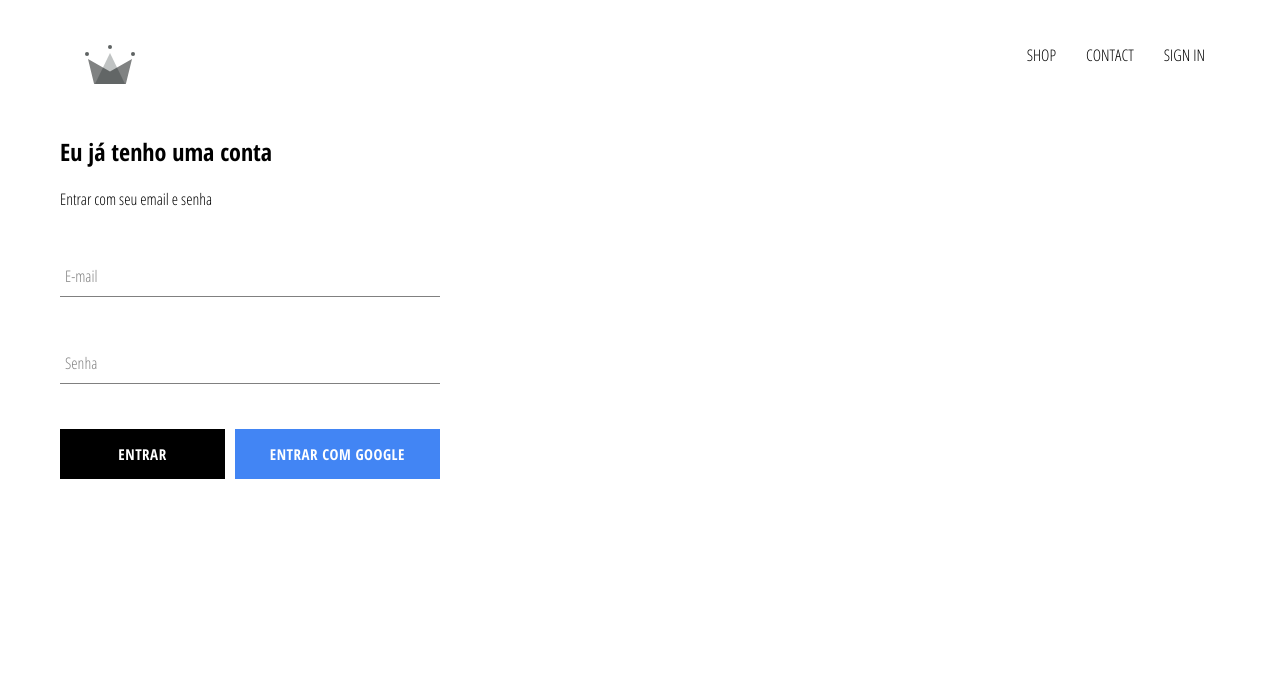
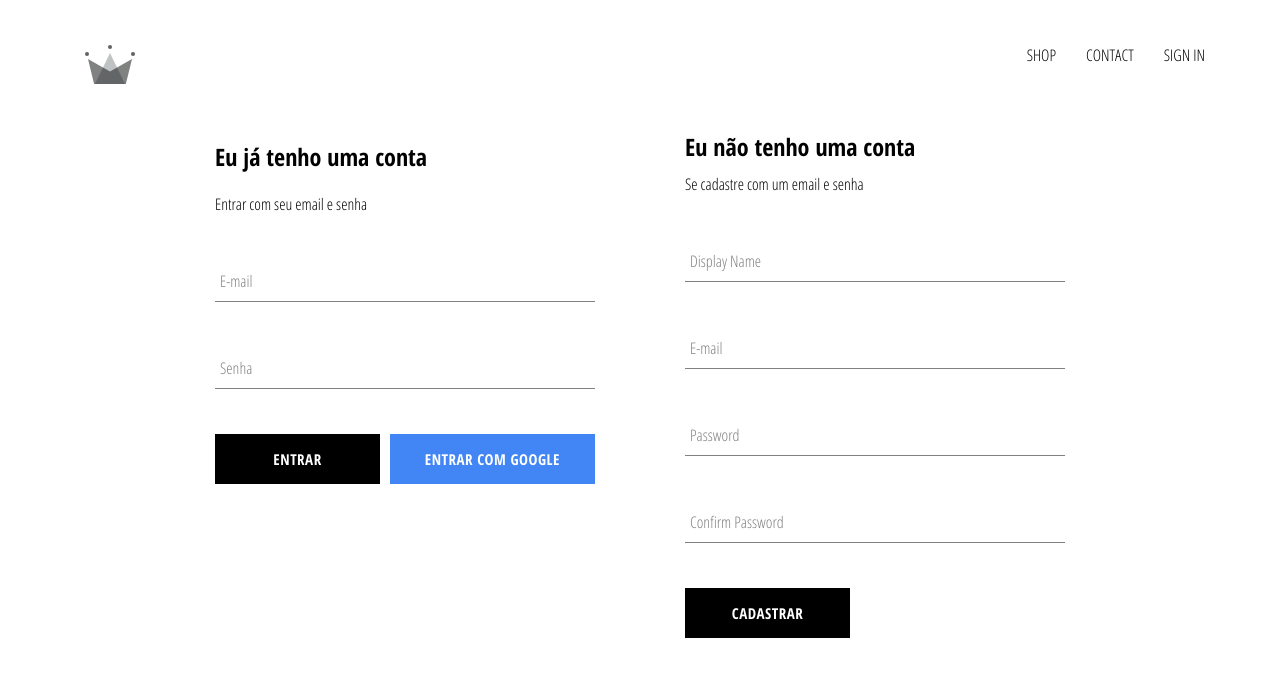
Before and after one commit to rtkuca/crwn-cloathing, a React (Create React App) app: page /signin in a window 1280 px wide. Shown: the top 676 px of the page. Built offline with nearby package versions, Linux system fonts and the light colour scheme; no server answers.

Commit message:
implementei firebase utils, para cadastrar usuarios

```diff
--- a/src/App.js
+++ b/src/App.js
@@ -4,7 +4,7 @@ import './App.css';
 import HomePage from './pages/homepage/homepage.component';
 import ShopPage from './pages/shop/shop.component';
 import SignInAndSignUpPage from "./pages/signin-signup/signin-signup.component";
-import { auth } from "./firebase/firebase.utils";
+import { auth, createUserProfileDocument } from "./firebase/firebase.utils";
 import Header from "./components/header/header.component";
 
 class App extends React.Component
@@ -21,9 +21,29 @@ class App extends React.Component
 
     componentDidMount()
     {
-        this.unsubscibeFromAuth = auth.onAuthStateChanged(user => {
-           this.setState({ currentUser: user });
-           console.log(user);
+        this.unsubscibeFromAuth = auth.onAuthStateChanged( async userAuth => {
+
+            if(userAuth)
+            {
+                const userRef = await createUserProfileDocument(userAuth);
+
+                userRef.onSnapshot(snapShot => {
+                    this.setState({
+                        currentUser: {
+                            id: snapShot.id,
+                            ...snapShot.data()
+                        }
+                    }, () => { console.log(this.state) })
+                });
+
+                console.log(this.state);
+
+            }
+            else
+            {
+                this.setState({currentUser: userAuth});
+            }
+
         });
     }
 
--- /dev/null
+++ b/src/components/sigup/sigup.component.jsx
@@ -0,0 +1,113 @@
+import React from 'react';
+import FormInput from "../form-input/form-input.component";
+import CustomButton from "../custom-button/custom-button.component";
+import {auth, createUserProfileDocument} from "../../firebase/firebase.utils";
+
+import './sigup.styles.scss';
+
+class SignUp extends React.Component
+{
+    constructor() {
+        super();
+        this.state = {
+            displayName: '',
+            email: '',
+            password: '',
+            confirmPassword: ''
+        }
+    }
+
+    handleSubmit = async event =>
+    {
+        event.preventDefault();
+        const { displayName, email, password, confirmPassword } = this.state;
+
+        if(password !== confirmPassword)
+        {
+            alert("senha e confirmar senha devem ser iguais");
+            return;
+        }
+
+        try
+        {
+            const { user } = await auth.createUserWithEmailAndPassword(email, password);
+            await createUserProfileDocument(user, {displayName});
+
+            this.setState({
+                displayName: '',
+                email: '',
+                password: '',
+                confirmPassword: ''
+            })
+
+        }
+        catch (error) {
+            console.log(error);
+        }
+
+
+
+    }
+
+    handleOnChange = event =>
+    {
+        const { name, value } = event.target;
+        this.setState({ [name]: value });
+    }
+
+
+    render() {
+
+        const { displayName, email, password, confirmPassword } = this.state;
+
+        return(
+            <div className='sign-up'>
+                <h2 className='title'>Eu não tenho uma conta</h2>
+                <span>Se cadastre com um email e senha</span>
+                <form className='sign-up-form' onSubmit={this.handleSubmit}>
+
+                    <FormInput
+                        type='text'
+                        name='displayName'
+                        value={displayName}
+                        onChange={this.handleOnChange}
+                        label='Display Name'
+                        required
+                    />
+
+                    <FormInput
+                        type='email'
+                        name='email'
+                        value={email}
+                        onChange={this.handleOnChange}
+                        label='E-mail'
+                        required
+                    />
+
+                    <FormInput
+                        type='password'
+                        name='password'
+                        value={password}
+                        onChange={this.handleOnChange}
+                        label='Password'
+                        required
+                    />
+
+                    <FormInput
+                        type='password'
+                        name='confirmPassword'
+                        value={confirmPassword}
+                        onChange={this.handleOnChange}
+                        label='Confirm Password'
+                        required
+                    />
+
+                    <CustomButton type='submit'>CADASTRAR</CustomButton>
+
+                </form>
+            </div>
+        );
+    }
+}
+
+export default SignUp;
--- /dev/null
+++ b/src/components/sigup/sigup.styles.scss
@@ -0,0 +1,9 @@
+.sign-up{
+  display: flex;
+  flex-direction: column;
+  width: 380px;
+
+  .title{
+    margin: 10px 0;
+  }
+}
--- a/src/firebase/firebase.utils.js
+++ b/src/firebase/firebase.utils.js
@@ -11,6 +11,35 @@ const config = {
     appId: "1:54441925242:web:a66482bfb98faeb146f9c3"
 }
 
+export const createUserProfileDocument = async (userAuth, additionalData) => {
+    if(!userAuth) return;
+
+    const userRef = await firestore.doc(`users/${userAuth.uid}`);
+    const snapShot = await userRef.get();
+
+    if(!snapShot.exists)
+    {
+        const {displayName, email} = userAuth;
+        const createdAt = new Date();
+
+        try {
+
+            await userRef.set({
+                displayName,
+                email,
+                createdAt,
+                ...additionalData
+            });
+
+        }catch (error) {
+            console.log('erro ao criar usuário', error.message);
+        }
+    }
+
+    return userRef;
+}
+
+
 firebase.initializeApp(config);
 
 export const auth = firebase.auth();
--- a/src/pages/signin-signup/signin-signup.component.jsx
+++ b/src/pages/signin-signup/signin-signup.component.jsx
@@ -1,5 +1,6 @@
 import React from 'react';
 import SignIn from "../../components/sigin/sigin.component";
+import SignUp from "../../components/sigup/sigup.component";
 
 import './signin-signup.style.scss'
 
@@ -7,6 +8,7 @@ const SignInAndSignUpPage = () => (
 
     <div className='sign-in-and-sign-up'>
         <SignIn />
+        <SignUp />
     </div>
 
 );
--- a/src/pages/signin-signup/signin-signup.style.scss
+++ b/src/pages/signin-signup/signin-signup.style.scss
@@ -0,0 +1,6 @@
+.sign-in-and-sign-up{
+  width: 850px;
+  display: flex;
+  justify-content: space-between;
+  margin: 30px auto;
+}
```
Lines whose indentation alone changed are shown as unchanged.
